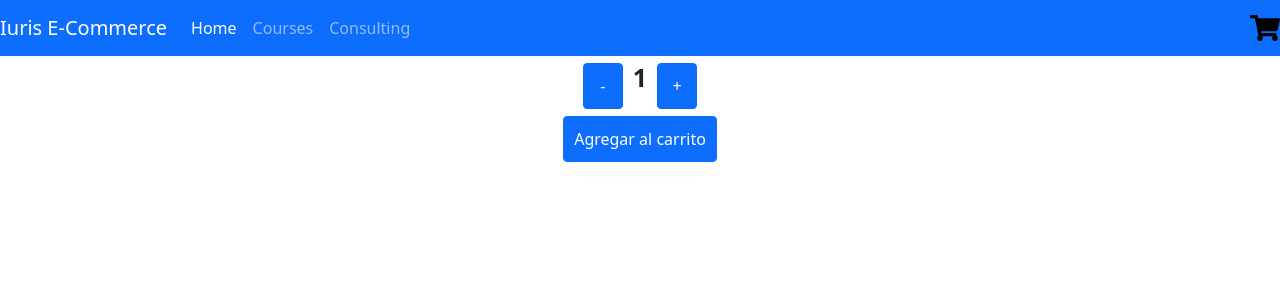
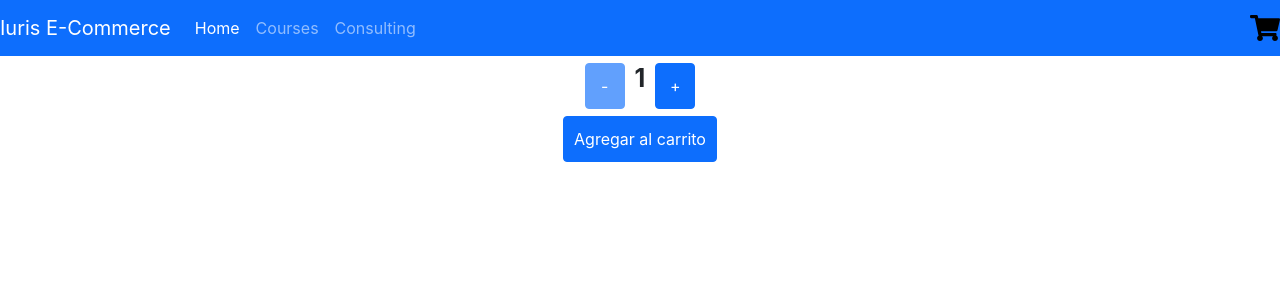
Before and after one commit to iuris2k/shop-luis-mujica, a React (Create React App) app: page / in a window 1280 px wide. Shown: the top 300 px of the page. Built offline with nearby package versions, Linux system fonts and the light colour scheme.

Commit message:
Desafio 5c

```diff
--- a/src/components/ItemCount/index.jsx
+++ b/src/components/ItemCount/index.jsx
@@ -3,7 +3,11 @@ import "./style.css";
 export const ItemCount = ({ stock, onAdd, contador, onSubstract }) => {
 	return (
 		<>
-			<button className="btn btn-primary" onClick={onSubstract}>
+			<button
+				className="btn btn-primary"
+				onClick={onSubstract}
+				disabled={contador === 1}
+			>
 				-
 			</button>
 			<b className="contador">{contador}</b>
@@ -12,6 +16,7 @@ export const ItemCount = ({ stock, onAdd, contador, onSubstract }) => {
 				onClick={() => {
 					onAdd(stock);
 				}}
+				disabled={contador === stock}
 			>
 				+
 			</button>
--- a/src/index.js
+++ b/src/index.js
@@ -1,7 +1,7 @@
 import React from "react";
 import { StrictMode } from "react";
 import ReactDOM from "react-dom";
-//import './index.css';
+import "./index.css";
 import App from "./App";
 //import reportWebVitals from './reportWebVitals';
 
```
